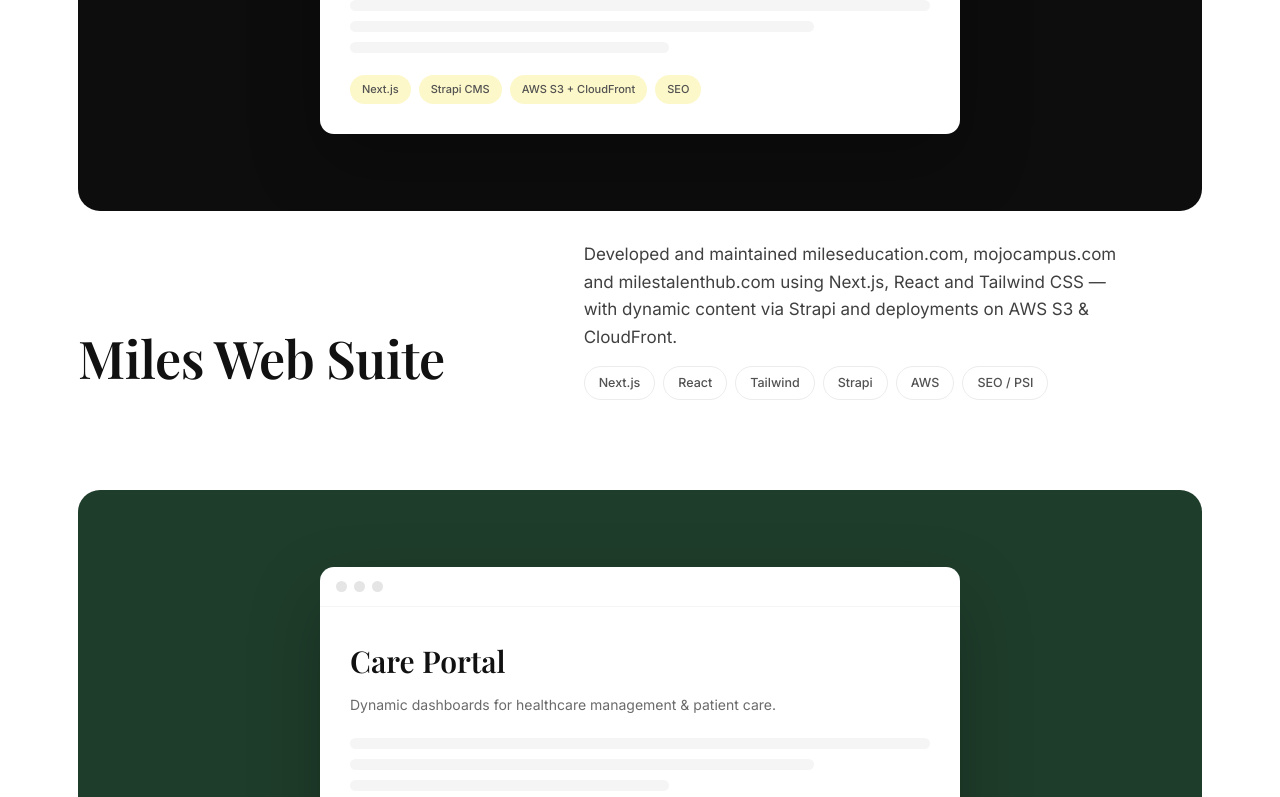
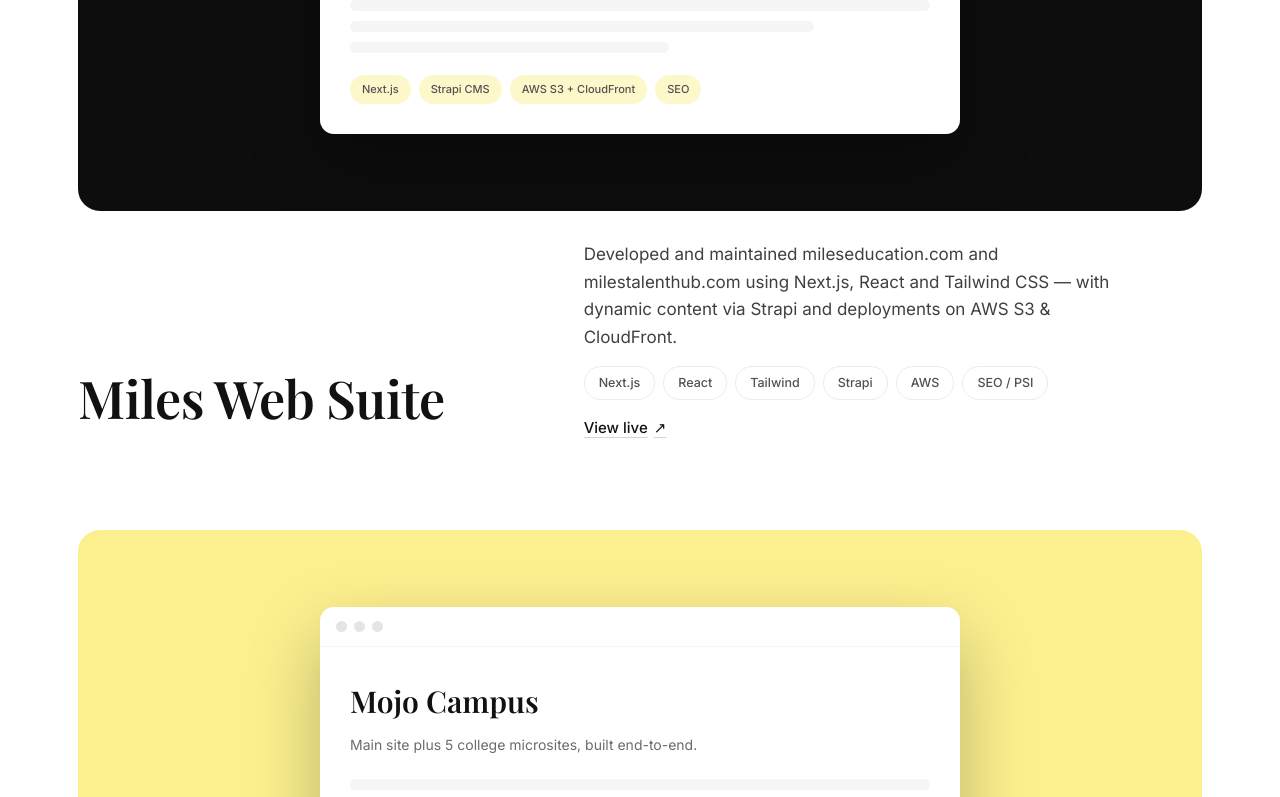
Before and after one commit to charithae-05/charitha-portfolio, a Next.js app: page / in a window 1280 px wide. Shown: the part 2000-2797 px from the top of the page. Built offline with nearby package versions, Linux system fonts and the light colour scheme.

Commit message:
Add Mojo Campus project with live link; split it out of Miles Web Suite

```diff
--- a/src/components/ProjectCard.tsx
+++ b/src/components/ProjectCard.tsx
@@ -54,6 +54,17 @@
               </b>
             ))}
           </div>
+          {project.link && (
+            <a
+              href={project.link}
+              target="_blank"
+              rel="noopener noreferrer"
+              className="mt-4 inline-flex items-center gap-1.5 text-[15px] font-medium text-ink underline underline-offset-4 decoration-neutral-300 hover:decoration-ink transition-colors"
+            >
+              View live
+              <span aria-hidden>↗</span>
+            </a>
+          )}
         </div>
       </div>
     </Reveal>
--- a/src/data/content.ts
+++ b/src/data/content.ts
@@ -15,7 +15,7 @@
   tagline: "FRONT-END DEVELOPER — BENGALURU",
   bio: "From responsive layouts to fast, SEO-optimized production sites, I build web interfaces with React and Next.js that solve real business problems. Let's build something that performs.",
   stats: [
-    { value: "2+", label: "Years building front-ends" },
+    { value: "2", label: "Years building front-ends" },
     { value: "6+", label: "Live products & sites" },
     { value: "100", label: "Lighthouse-driven mindset" },
   ],
@@ -61,6 +61,7 @@
   blurb: string;
   tags: string[];
   theme: ProjectTheme;
+  link?: string; // optional live URL — shows a "View live" link on the card
   mock: { title: string; sub: string; chips: string[] };
 };
 
@@ -68,13 +69,27 @@
   {
     title: "Miles Web Suite",
     blurb:
-      "Developed and maintained mileseducation.com, mojocampus.com and milestalenthub.com using Next.js, React and Tailwind CSS — with dynamic content via Strapi and deployments on AWS S3 & CloudFront.",
+      "Developed and maintained mileseducation.com and milestalenthub.com using Next.js, React and Tailwind CSS — with dynamic content via Strapi and deployments on AWS S3 & CloudFront.",
     tags: ["Next.js", "React", "Tailwind", "Strapi", "AWS", "SEO / PSI"],
     theme: "dark",
+    link: "https://www.mileseducation.com/",
     mock: {
       title: "Miles Education",
       sub: "Marketing & learning platforms built and maintained in Next.js.",
       chips: ["Next.js", "Strapi CMS", "AWS S3 + CloudFront", "SEO"],
+    },
+  },
+  {
+    title: "Mojo Campus",
+    blurb:
+      "Solely built and shipped the Mojo Campus site and its campus-specific microsites — including the BTM, Christ University, Christ Bannerghatta, St. Joseph's and MCC pages — as responsive, SEO-optimized layouts in Next.js.",
+    tags: ["Next.js", "React", "Tailwind", "SEO", "Responsive"],
+    theme: "yellow",
+    link: "https://www.mojocampus.com/",
+    mock: {
+      title: "Mojo Campus",
+      sub: "Main site plus 5 college microsites, built end-to-end.",
+      chips: ["Next.js", "Microsites", "SEO", "Responsive"],
     },
   },
   {
```
